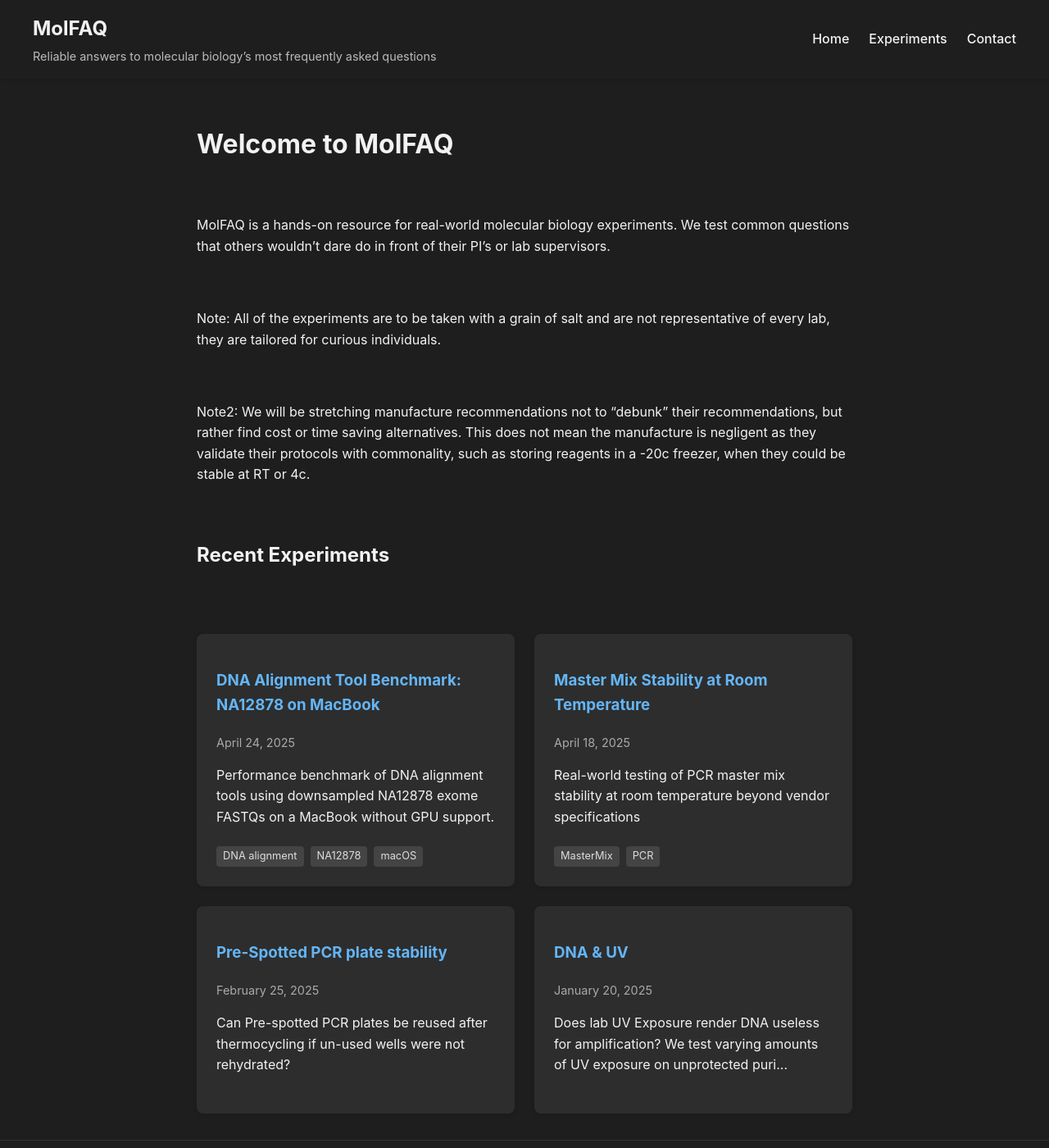
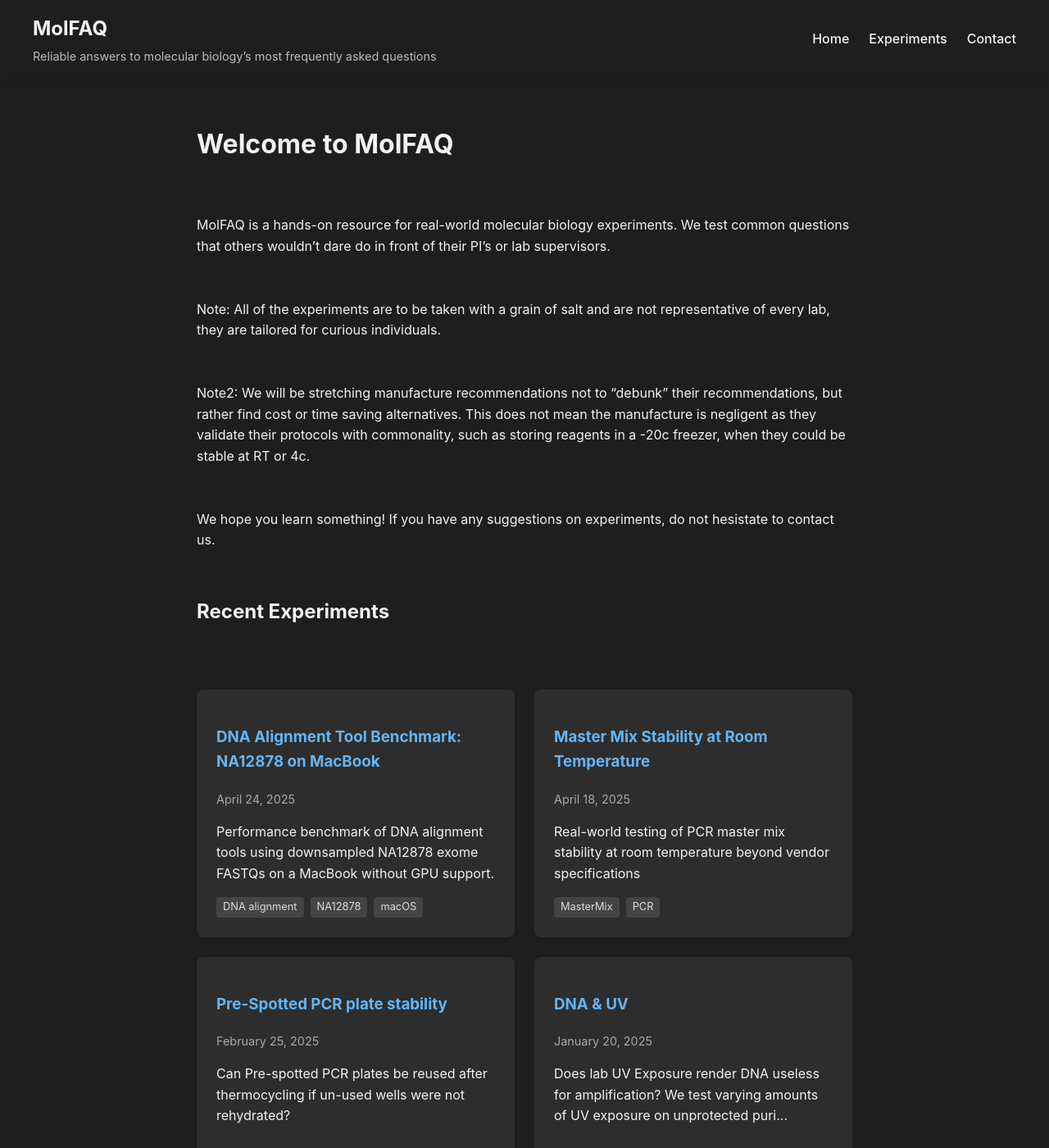
Before and after one commit to DylanCosto/DylanCosto.github.io, a Jekyll site: the page built from index.md, in a window 1280 px wide and 1400 px high. Shown: the whole window at 82% size. Built offline with Jekyll 4.4.1, drawn with Linux system fonts in a browser that asks for light colours.

Commit message:
Summary expanded, margin decrease

```diff
--- a/_layouts/default.html
+++ b/_layouts/default.html
@@ -164,7 +164,7 @@
       padding: 2px 5px;
     }
     p {
-    margin-bottom: 1.4em;
+    margin-bottom: 0.7em;
     }
 
     /* Responsive design */
--- a/index.md
+++ b/index.md
@@ -11,6 +11,8 @@ MolFAQ is a hands-on resource for real-world molecular biology experiments. We t
 Note: All of the experiments are to be taken with a grain of salt and are not representative of every lab, they are tailored for curious individuals.
 
 Note2: We will be stretching manufacture recommendations not to "debunk" their recommendations, but rather find cost or time saving alternatives. This does not mean the manufacture is negligent as they validate their protocols with commonality, such as storing reagents in a -20c freezer, when they could be stable at RT or 4c.
+
+We hope you learn something! If you have any suggestions on experiments, do not hesistate to contact us.
 
 
 ## Recent Experiments
```
